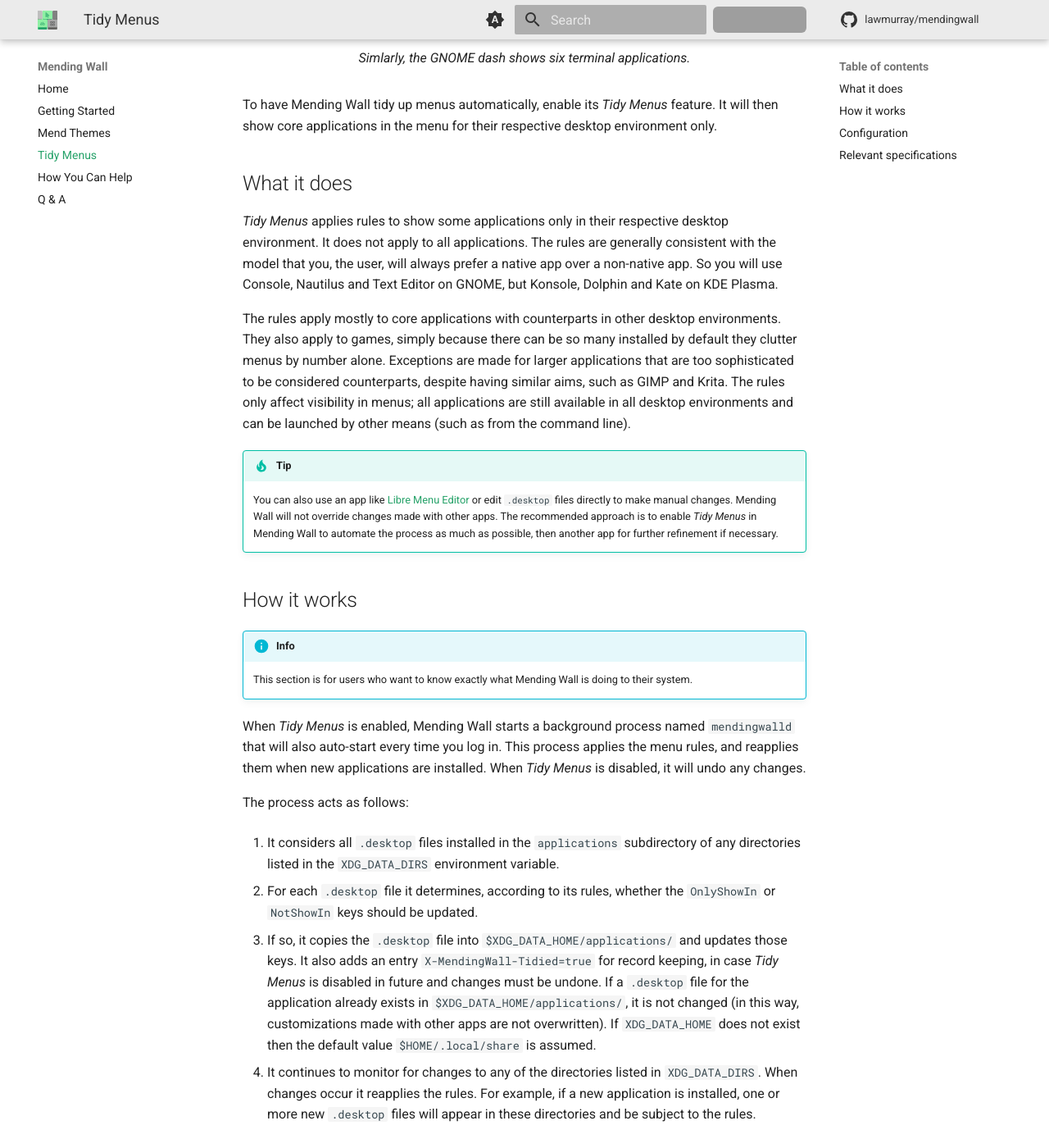
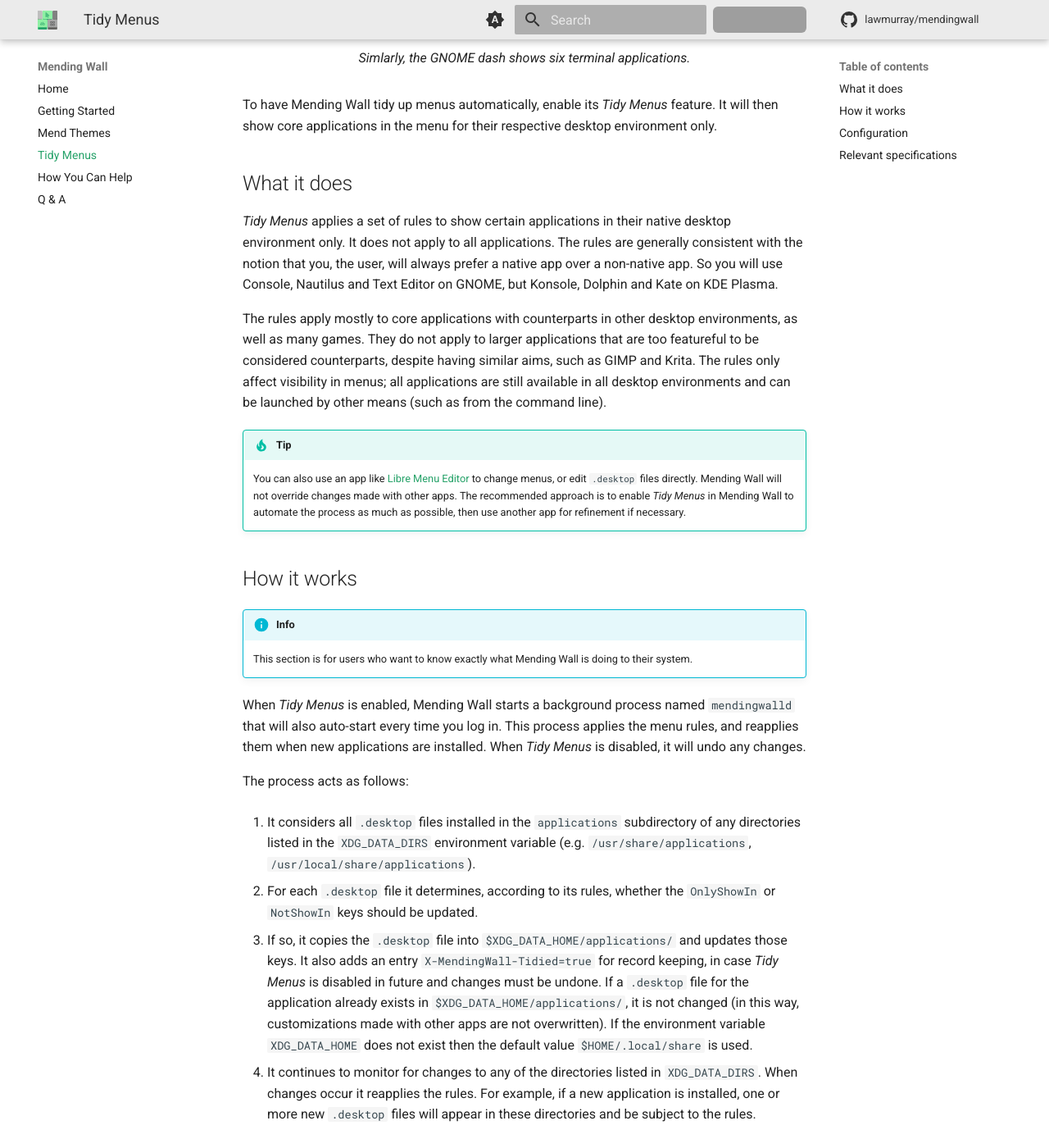
Before and after one commit to lawmurray/mendingwall, an MkDocs documentation site: the page built from docs/tidy-menus.md, in a window 1280 px wide and 1400 px high, scrolled down 1203 px. Shown: the whole window at 82% size. Built offline with MkDocs 1.6.1 and Material for MkDocs 9.7.7, drawn with Linux system fonts in a browser that asks for light colours; comment, search, counter and statistics services are not loaded; some of the changed text lies outside the part shown; grey boxes are pictures that could not be loaded.

Commit message:
Updated screenshots. Further edits to website.

```diff
--- a/docs/tidy-menus.md
+++ b/docs/tidy-menus.md
@@ -16,12 +16,12 @@
 
 ## What it does
 
-*Tidy Menus* applies rules to show some applications only in their respective desktop environment. It does not apply to all applications. The rules are generally consistent with the model that you, the user, will always prefer a native app over a non-native app. So you will use Console, Nautilus and Text Editor on GNOME, but Konsole, Dolphin and Kate on KDE Plasma.
+*Tidy Menus* applies a set of rules to show certain applications in their native desktop environment only. It does not apply to all applications. The rules are generally consistent with the notion that you, the user, will always prefer a native app over a non-native app. So you will use Console, Nautilus and Text Editor on GNOME, but Konsole, Dolphin and Kate on KDE Plasma.
 
-The rules apply mostly to core applications with counterparts in other desktop environments. They also apply to games, simply because there can be so many installed by default they clutter menus by number alone. Exceptions are made for larger applications that are too sophisticated to be considered counterparts, despite having similar aims, such as GIMP and Krita. The rules only affect visibility in menus; all applications are still available in all desktop environments and can be launched by other means (such as from the command line).
+The rules apply mostly to core applications with counterparts in other desktop environments, as well as many games. They do not apply to larger applications that are too featureful to be considered counterparts, despite having similar aims, such as GIMP and Krita. The rules only affect visibility in menus; all applications are still available in all desktop environments and can be launched by other means (such as from the command line).
 
 !!! tip
-    You can also use an app like [Libre Menu Editor](https://flathub.org/apps/page.codeberg.libre_menu_editor.LibreMenuEditor) or edit `.desktop` files directly to make manual changes. Mending Wall will not override changes made with other apps. The recommended approach is to enable *Tidy Menus* in Mending Wall to automate the process as much as possible, then another app for further refinement if necessary.
+    You can also use an app like [Libre Menu Editor](https://flathub.org/apps/page.codeberg.libre_menu_editor.LibreMenuEditor) to change menus, or edit `.desktop` files directly. Mending Wall will not override changes made with other apps. The recommended approach is to enable *Tidy Menus* in Mending Wall to automate the process as much as possible, then use another app for refinement if necessary.
 
 
 ## How it works
@@ -33,11 +33,11 @@
 
 The process acts as follows:
 
-1. It considers all `.desktop` files installed in the `applications` subdirectory of any directories listed in the `XDG_DATA_DIRS` environment variable.
+1. It considers all `.desktop` files installed in the `applications` subdirectory of any directories listed in the `XDG_DATA_DIRS` environment variable (e.g. `/usr/share/applications`, `/usr/local/share/applications`).
 
 2. For each `.desktop` file it determines, according to its rules, whether the `OnlyShowIn` or `NotShowIn` keys should be updated.
 
-3. If so, it copies the `.desktop` file into `$XDG_DATA_HOME/applications/` and updates those keys. It also adds an entry `X-MendingWall-Tidied=true` for record keeping, in case *Tidy Menus* is disabled in future and changes must be undone. If a `.desktop` file for the application already exists in `$XDG_DATA_HOME/applications/`, it is not changed (in this way, customizations made with other apps are not overwritten). If `XDG_DATA_HOME` does not exist then the default value `$HOME/.local/share` is assumed.
+3. If so, it copies the `.desktop` file into `$XDG_DATA_HOME/applications/` and updates those keys. It also adds an entry `X-MendingWall-Tidied=true` for record keeping, in case *Tidy Menus* is disabled in future and changes must be undone. If a `.desktop` file for the application already exists in `$XDG_DATA_HOME/applications/`, it is not changed (in this way, customizations made with other apps are not overwritten). If the environment variable `XDG_DATA_HOME` does not exist then the default value `$HOME/.local/share` is used.
 
 4. It continues to monitor for changes to any of the directories listed in `XDG_DATA_DIRS`. When changes occur it reapplies the rules. For example, if a new application is installed, one or more new `.desktop` files will appear in these directories and be subject to the rules.
 
```
Also changed, not shown: other parts of docs/tidy-menus.md (+2 -2 lines), docs/getting-started.md (+1 -1 lines), docs/index.md (+2 -2 lines), docs/mend-themes.md (+10 -8 lines), docs/assets/screenshot_dark.png, docs/assets/screenshot_light.png, 1 other file.
